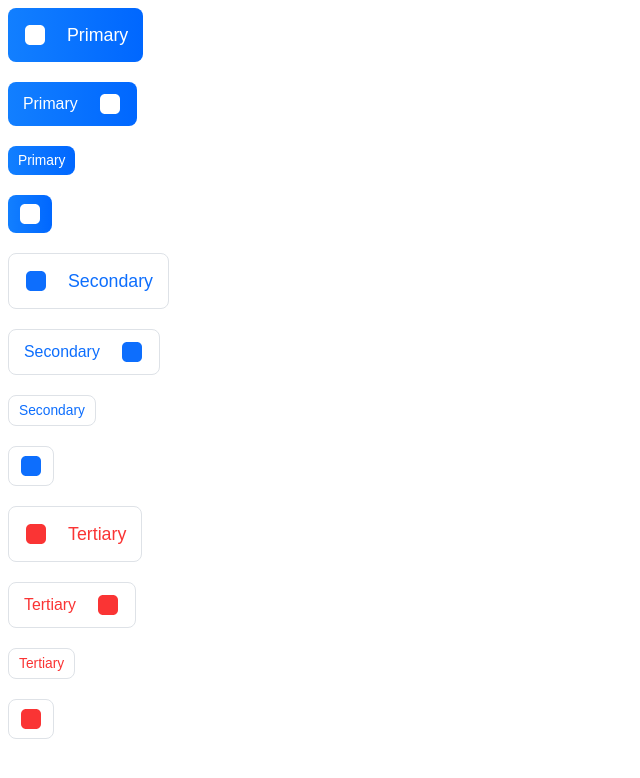
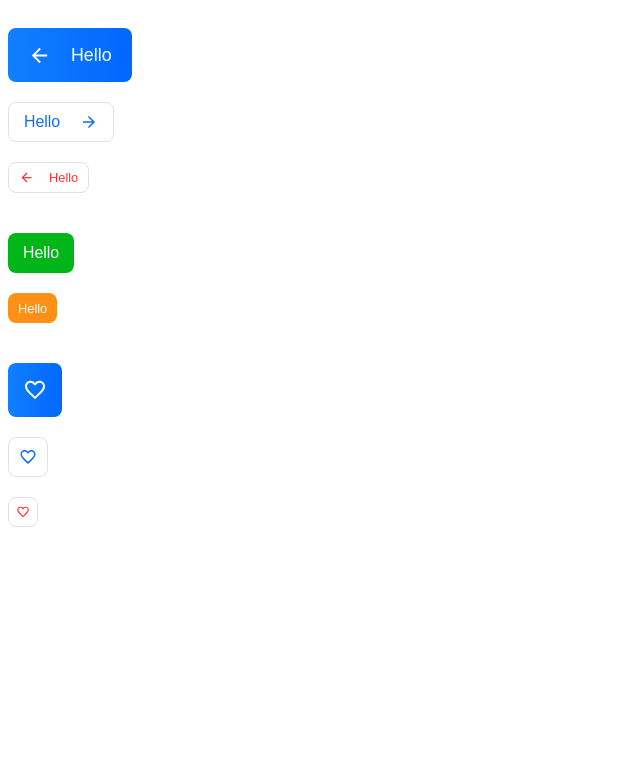
Before and after one commit to martiniucanastasia/next-ts-commerce, a Next.js app: page /preview in a window 1280 px wide. Shown: the top 778 px of the page, without its empty margins (0-640 px from the left). Built offline with nearby package versions, Linux system fonts and the light colour scheme.

Commit message:
Fix buttons sizes, add Icon Button

```diff
--- a/next.config.js
+++ b/next.config.js
@@ -11,7 +11,19 @@ const nextConfig = {
     config.module.rules.push({
       test: /\.svg$/i,
       issuer: /\.[jt]sx?$/,
-      use: ["@svgr/webpack"],
+      use: {
+        loader: "@svgr/webpack",
+        options: {
+          svgoConfig: {
+            plugins: [
+              {
+                name: "removeViewBox",
+                active: false,
+              },
+            ],
+          },
+        },
+      },
     });
 
     return config;
--- a/src/app/preview/page.tsx
+++ b/src/app/preview/page.tsx
@@ -1,69 +1,60 @@
 "use client";
 
 import { GlobalStyles } from "@/styles/global";
-import { Button } from "@/components/UI/Buttons/Button";
-import TestPic from "@/assets/svg/icon/general/0.svg";
+
+//Preview components
+import { Button } from "../../components/UI/Buttons/Button";
+import { IconButton } from "../../components/UI/Buttons/IconButton";
+
+import TestRight from "../../assets/svg/icon/control/arrow_back.svg";
+import TestLeft from "../../assets/svg/icon/control/arrow_forward.svg";
+import TestHeart from "../../assets/svg/icon/control/favorite_border.svg";
 
 export default function Preview() {
   return (
-    <div>
+    <>
       <GlobalStyles />
-      {/* Primary buttons */}
-      <Button variant="primary" size="large">
-        <TestPic />
-        Primary
+
+      <br />
+      <Button size="large" variant="primary">
+        <TestRight />
+        Hello
       </Button>
       <br />
-      <Button variant="primary" size="normal">
-        Primary
-        <TestPic />
+      <Button size="normal" variant="secondary">
+        Hello
+        <TestLeft />
       </Button>
       <br />
-      <Button variant="primary" size="small">
-        Primary
+      <Button size="small" variant="tertiary">
+        <TestRight />
+        Hello
       </Button>
       <br />
-      <Button variant="primary" size="small">
-        <TestPic />
-      </Button>
-      {/* Secondary buttons */}
+
       <br />
-      <Button variant="secondary" size="large">
-        <TestPic />
-        Secondary
+      <Button size="normal" variant="quaternary">
+        Hello
       </Button>
       <br />
-      <Button variant="secondary" size="normal">
-        Secondary
-        <TestPic />
+      <Button size="small" variant="fifth">
+        Hello
       </Button>
       <br />
-      <Button variant="secondary" size="small">
-        Secondary
-      </Button>
+
       <br />
-      <Button variant="secondary" size="small">
-        <TestPic />
-      </Button>
-      {/* Tertiary buttons */}
+      <IconButton size="large" variant="primary">
+        <TestHeart />
+      </IconButton>
       <br />
-      <Button variant="tertiary" size="large">
-        <TestPic />
-        Tertiary
-      </Button>
+      <IconButton size="normal" variant="secondary">
+        <TestHeart />
+      </IconButton>
       <br />
-      <Button variant="tertiary" size="normal">
-        Tertiary
-        <TestPic />
-      </Button>
+      <IconButton size="small" variant="tertiary">
+        <TestHeart />
+      </IconButton>
       <br />
-      <Button variant="tertiary" size="small">
-        Tertiary
-      </Button>
-      <br />
-      <Button variant="tertiary" size="small">
-        <TestPic />
-      </Button>
-    </div>
+    </>
   );
 }
--- a/src/components/UI/Buttons/Button.tsx
+++ b/src/components/UI/Buttons/Button.tsx
@@ -2,8 +2,8 @@ import { buttonStyled as S } from "./styles/buttonStyles";
 import { ButtonProps } from "./types";
 
 export const Button = ({
-  size = "base",
-  variant,
+  size = "normal",
+  variant = "primary",
   onClick,
   children,
 }: ButtonProps) => (
--- /dev/null
+++ b/src/components/UI/Buttons/IconButton.tsx
@@ -0,0 +1,13 @@
+import { iconButtonStyled as S } from "./styles/iconButtonStyles";
+import { ButtonProps } from "./types";
+
+export const IconButton = ({
+  size = "normal",
+  variant,
+  onClick,
+  children,
+}: ButtonProps) => (
+  <S.IconButton variant={variant} size={size} onClick={onClick}>
+    {children}
+  </S.IconButton>
+);
--- a/src/components/UI/Buttons/styles/buttonStyles.ts
+++ b/src/components/UI/Buttons/styles/buttonStyles.ts
@@ -1,38 +1,50 @@
 import { pxToRem } from "@/styles/_common";
+import { ButtonProps } from "../types";
+
 import styled, {
   css,
   DefaultTheme,
   FlattenSimpleInterpolation,
   ThemedStyledProps,
 } from "styled-components";
-import { ButtonProps } from "../types";
 
 const getSizeStyles = ({
   size = "normal",
 }: ThemedStyledProps<Pick<ButtonProps, "size">, DefaultTheme>) => {
   const mapper: Record<string, FlattenSimpleInterpolation> = {
     small: css`
+      gap: ${pxToRem(15)};
       padding: ${pxToRem(7)} ${pxToRem(10)};
-      font-size: var(--text-xs);
+      min-height: ${pxToRem(30)};
+      font-size: var(--text-xxs);
 
-      & svg path {
+      svg {
         width: ${pxToRem(15)};
+        height: ${pxToRem(15)};
       }
     `,
+
     normal: css`
+      gap: ${pxToRem(20)};
       padding: ${pxToRem(10)} ${pxToRem(15)};
+      min-height: ${pxToRem(40)};
       font-size: var(--text-s);
 
-      & svg path {
+      svg {
         width: ${pxToRem(18)};
+        height: ${pxToRem(18)};
       }
     `,
+
     large: css`
-      padding: ${pxToRem(15)} ${pxToRem(15)};
+      gap: ${pxToRem(20)};
+      padding: ${pxToRem(15)} ${pxToRem(20)};
+      min-height: ${pxToRem(54)};
       font-size: var(--text-m);
 
-      & svg path {
+      svg {
         width: ${pxToRem(23)};
+        height: ${pxToRem(23)};
       }
     `,
   };
@@ -40,7 +52,7 @@ const getSizeStyles = ({
   return mapper[size];
 };
 
-const getVariantStyles = ({
+export const getVariantStyles = ({
   variant = "primary",
 }: ThemedStyledProps<Pick<ButtonProps, "variant">, DefaultTheme>) => {
   const mapper: Record<string, FlattenSimpleInterpolation> = {
@@ -49,7 +61,7 @@ const getVariantStyles = ({
       background-image: var(--primary-gradient);
 
       svg path {
-        fill: white;
+        fill: currentColor;
       }
 
       &:hover {
@@ -78,13 +90,29 @@ const getVariantStyles = ({
         fill: currentColor;
       }
     `,
+    quaternary: css`
+      background-color: var(--secondary);
+      color: white;
+
+      svg path {
+        fill: currentColor;
+      }
+    `,
+    fifth: css`
+      background-color: var(--warning);
+      color: white;
+
+      svg path {
+        fill: currentColor;
+      }
+    `,
   };
 
   return mapper[variant];
 };
 
 export const buttonStyled = {
-  Button: styled.button<Pick<ButtonProps, "variant" | "size">>`
+  Button: styled.button<Pick<ButtonProps, "size" | "variant">>`
     display: flex;
     justify-content: center;
     align-items: center;
@@ -95,12 +123,10 @@ export const buttonStyled = {
     margin: 0;
     padding: 0;
     border-radius: ${pxToRem(8)};
-    gap: ${pxToRem(20)};
 
-    transition: background-color 1s ease;
     cursor: pointer;
 
-    ${getSizeStyles};
-    ${getVariantStyles};
+    ${getSizeStyles}
+    ${getVariantStyles}
   `,
 };
--- /dev/null
+++ b/src/components/UI/Buttons/styles/iconButtonStyles.ts
@@ -0,0 +1,55 @@
+import { pxToRem } from "@/styles/_common";
+import { ButtonProps } from "../types";
+
+import styled, {
+  css,
+  DefaultTheme,
+  FlattenSimpleInterpolation,
+  ThemedStyledProps,
+} from "styled-components";
+
+import { getVariantStyles } from "./buttonStyles";
+
+const getIconButtonStyles = ({
+  size = "normal",
+}: ThemedStyledProps<Pick<ButtonProps, "size">, DefaultTheme>) => {
+  const mapper: Record<string, FlattenSimpleInterpolation> = {
+    small: css`
+      padding: ${pxToRem(7)};
+      height: ${pxToRem(30)};
+      width: ${pxToRem(30)};
+    `,
+    normal: css`
+      padding: ${pxToRem(10)};
+      height: ${pxToRem(40)};
+      width: ${pxToRem(40)};
+    `,
+    large: css`
+      padding: ${pxToRem(15)};
+      height: ${pxToRem(54)};
+      width: ${pxToRem(54)};
+    `,
+  };
+
+  return mapper[size];
+};
+
+export const iconButtonStyled = {
+  IconButton: styled.button<Pick<ButtonProps, "size" | "variant">>`
+    display: flex;
+    justify-content: center;
+    align-items: center;
+
+    border: none;
+    outline: none;
+    appearance: none;
+    margin: 0;
+    padding: 0;
+    border-radius: ${pxToRem(8)};
+
+    cursor: pointer;
+
+    ${getIconButtonStyles};
+    ${getVariantStyles};
+  `,
+};
--- a/src/components/UI/Buttons/types.ts
+++ b/src/components/UI/Buttons/types.ts
@@ -1,8 +1,8 @@
 import { MouseEventHandler } from "react";
 
 export interface ButtonProps {
-  size?: string;
-  variant?: string;
+  size: string;
+  variant: string;
   onClick?: (() => void) | MouseEventHandler<HTMLButtonElement>;
   children?: React.ReactNode;
 }
--- a/src/styles/_variables.ts
+++ b/src/styles/_variables.ts
@@ -35,7 +35,8 @@ const fontSizes = css`
   --text-m: clamp(1.06rem, calc(1.04rem + 0.09vw), 1.13rem); // min 17, max 18
   --text-s: clamp(0.94rem, calc(0.92rem + 0.09vw), 1rem); // min 15, max 16
   --text-xs: clamp(0.81rem, calc(0.79rem + 0.09vw), 0.88rem); // min 13, max 14
-  --text-xxs: clamp(0.69rem, calc(0.67rem + 0.09vw), 0.75rem); // min 11, max 12
+  --text-xxs: clamp(0.75rem, calc(0.73rem + 0.09vw), 0.81rem); // min 12, max 13
+  --text-xxxs: clamp(0.69rem, calc(0.67rem + 0.09vw), 0.75rem); // min 11, max 12
 `;
 
 const fontFamilies = css`
```
